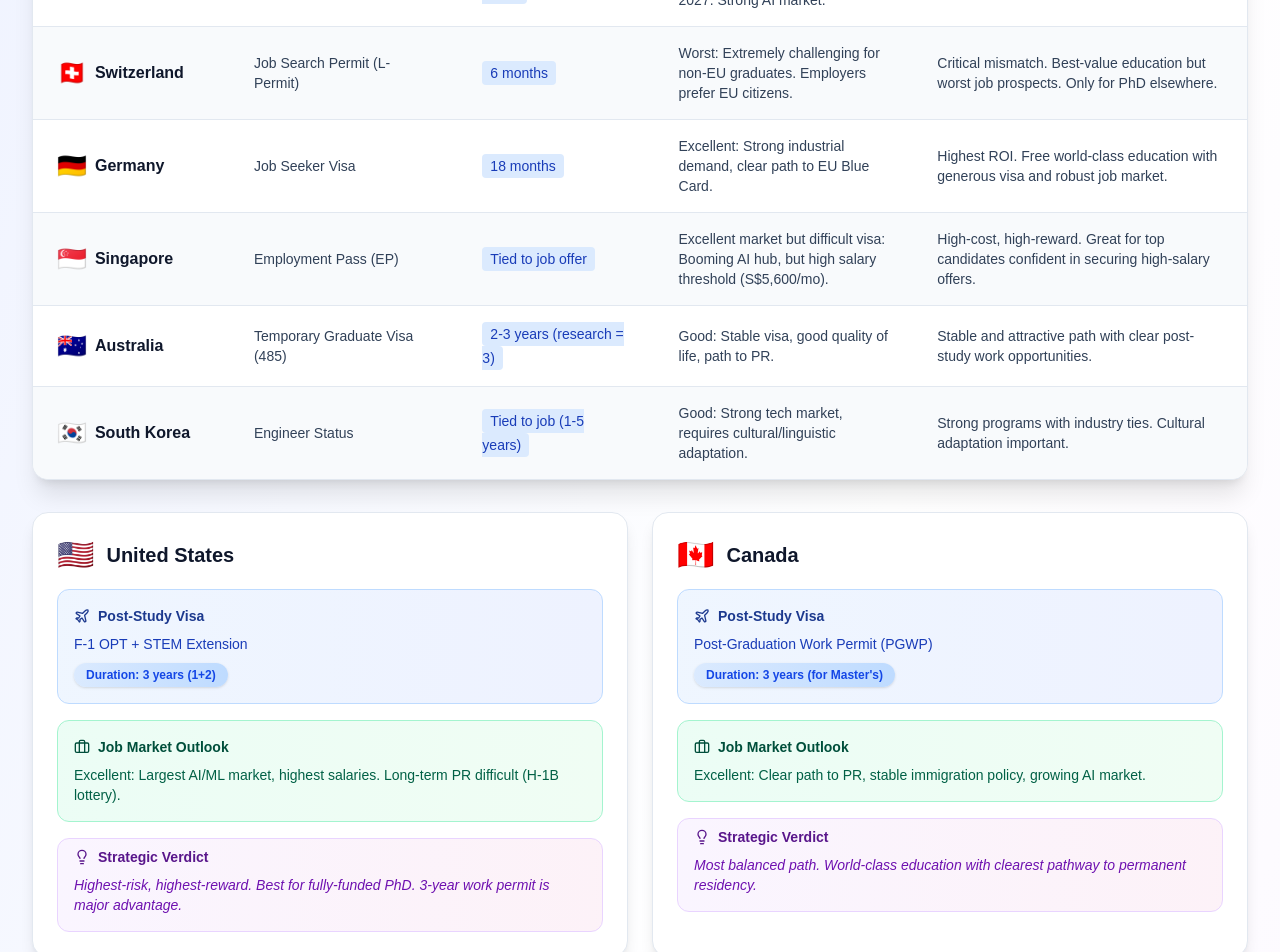
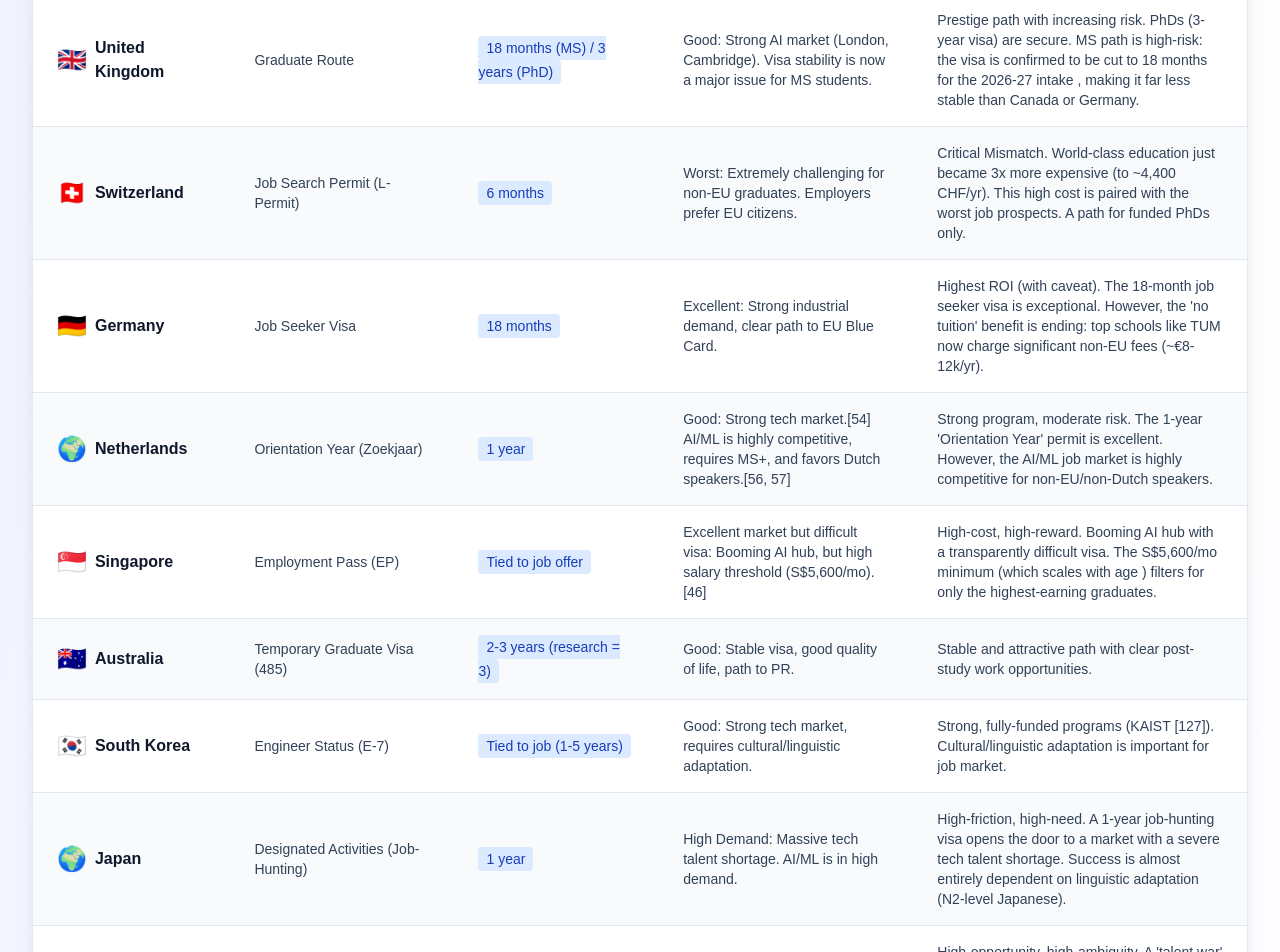
Before and after one commit to Nacnano/study-abroad, a Next.js app: page /country-comparison in a window 1280 px wide. Shown: the part 540-1492 px from the top of the page. Built offline with nearby package versions, Linux system fonts and the light colour scheme.

Commit message:
feat: add more countries info

```diff
--- a/data/universities.ts
+++ b/data/universities.ts
@@ -1,7 +1,7 @@
 import { University, CountryInfo } from "@/types/university";
 
 /**
- * List of universities with detailed information for study abroad applications for Data Science and AI/ML research programs
+ * List of universities with detailed information for study abroad applications for Data Science and AI/ML programs
  */
 export const universities: University[] = [
   {
@@ -342,6 +342,10 @@ export const universities: University[] = [
   },
 ];
 
+/**
+ * Strategic analysis of post-study work visas and job markets for key countries.
+ * Updated to reflect 2025-2027 policy changes.
+ */
 export const countryInfo: Record<string, CountryInfo> = {
   USA: {
     name: "United States",
@@ -350,25 +354,25 @@ export const countryInfo: Record<string, CountryInfo> = {
     jobMarketOutlook:
       "Excellent: Largest AI/ML market, highest salaries. Long-term PR difficult (H-1B lottery).",
     strategicVerdict:
-      "Highest-risk, highest-reward. Best for fully-funded PhD. 3-year work permit is major advantage.",
+      "Highest-risk, highest-reward. Unmatched job market, but now facing significant political [7] and bureaucratic instability. Proposed end of 'Duration of Status' is a critical new risk factor.", // Updated
   },
   Canada: {
     name: "Canada",
     visaProgram: "Post-Graduation Work Permit (PGWP)",
     visaDuration: "3 years (for Master's)",
     jobMarketOutlook:
-      "Excellent: Clear path to PR, stable immigration policy, growing AI market.",
+      "Excellent: Growing AI market, clear path to PR. New PGWP rules do NOT affect MS/PhD grads.",
     strategicVerdict:
-      "Most balanced path. World-class education with clearest pathway to permanent residency.",
+      "Most balanced path, offering the highest stability. World-class education with the clearest, most *protected* pathway  to a 3-year work permit and permanent residency for MS/PhD graduates.", // Updated
   },
   UK: {
     name: "United Kingdom",
     visaProgram: "Graduate Route",
-    visaDuration: "2 years (MS) / 3 years (PhD)",
+    visaDuration: "18 months (MS) / 3 years (PhD)",
     jobMarketOutlook:
-      "Good but risky: Policy set to shorten to 18 months from Jan 2027. Strong AI market.",
+      "Good: Strong AI market (London, Cambridge). Visa stability is now a major issue for MS students.",
     strategicVerdict:
-      "Prestige path. Ideal for 1-year MS with external funding. Visa becoming less stable.",
+      "Prestige path with increasing risk. PhDs (3-year visa) are secure. MS path is high-risk: the visa is confirmed to be cut to 18 months for the 2026-27 intake , making it far less stable than Canada or Germany.", // Updated
   },
   Switzerland: {
     name: "Switzerland",
@@ -377,7 +381,7 @@ export const countryInfo: Record<string, CountryInfo> = {
     jobMarketOutlook:
       "Worst: Extremely challenging for non-EU graduates. Employers prefer EU citizens.",
     strategicVerdict:
-      "Critical mismatch. Best-value education but worst job prospects. Only for PhD elsewhere.",
+      "Critical Mismatch. World-class education just became 3x more expensive (to ~4,400 CHF/yr). This high cost is paired with the worst job prospects. A path for funded PhDs only.", // Updated
   },
   Germany: {
     name: "Germany",
@@ -386,16 +390,25 @@ export const countryInfo: Record<string, CountryInfo> = {
     jobMarketOutlook:
       "Excellent: Strong industrial demand, clear path to EU Blue Card.",
     strategicVerdict:
-      "Highest ROI. Free world-class education with generous visa and robust job market.",
+      "Highest ROI (with caveat). The 18-month job seeker visa  is exceptional. However, the 'no tuition' benefit is ending: top schools like TUM now charge significant non-EU fees (~€8-12k/yr).", // Updated
+  },
+  Netherlands: {
+    name: "Netherlands",
+    visaProgram: "Orientation Year (Zoekjaar)",
+    visaDuration: "1 year",
+    jobMarketOutlook:
+      "Good: Strong tech market.[54] AI/ML is highly competitive, requires MS+, and favors Dutch speakers.[56, 57]",
+    strategicVerdict:
+      "Strong program, moderate risk. The 1-year 'Orientation Year' permit  is excellent. However, the AI/ML job market is highly competitive for non-EU/non-Dutch speakers.",
   },
   Singapore: {
     name: "Singapore",
     visaProgram: "Employment Pass (EP)",
     visaDuration: "Tied to job offer",
     jobMarketOutlook:
-      "Excellent market but difficult visa: Booming AI hub, but high salary threshold (S$5,600/mo).",
+      "Excellent market but difficult visa: Booming AI hub, but high salary threshold (S$5,600/mo).[46]",
     strategicVerdict:
-      "High-cost, high-reward. Great for top candidates confident in securing high-salary offers.",
+      "High-cost, high-reward. Booming AI hub with a transparently difficult visa. The S$5,600/mo minimum (which scales with age ) filters for only the highest-earning graduates.", // Updated
   },
   Australia: {
     name: "Australia",
@@ -407,11 +420,29 @@ export const countryInfo: Record<string, CountryInfo> = {
   },
   "South Korea": {
     name: "South Korea",
-    visaProgram: "Engineer Status",
+    visaProgram: "Engineer Status (E-7)",
     visaDuration: "Tied to job (1-5 years)",
     jobMarketOutlook:
       "Good: Strong tech market, requires cultural/linguistic adaptation.",
     strategicVerdict:
-      "Strong programs with industry ties. Cultural adaptation important.",
+      "Strong, fully-funded programs (KAIST [127]). Cultural/linguistic adaptation is important for job market.",
+  },
+  Japan: {
+    name: "Japan",
+    visaProgram: "Designated Activities (Job-Hunting)",
+    visaDuration: "1 year",
+    jobMarketOutlook:
+      "High Demand: Massive tech talent shortage. AI/ML is in high demand.",
+    strategicVerdict:
+      "High-friction, high-need. A 1-year job-hunting visa  opens the door to a market with a severe tech talent shortage. Success is almost entirely dependent on linguistic adaptation (N2-level Japanese).",
+  },
+  China: {
+    name: "China",
+    visaProgram: "K Visa / Z Visa",
+    visaDuration: "Tied to job",
+    jobMarketOutlook:
+      "High Demand (Top-Tier): 'Talent war' for high-end AI specialists. Saturated general market.",
+    strategicVerdict:
+      "High-opportunity, high-ambiguity. A 'talent war'  for top AI researchers. New 'K visa' aims to attract S&T talent. Success depends on being at the top of the talent pool.",
   },
 };
```
